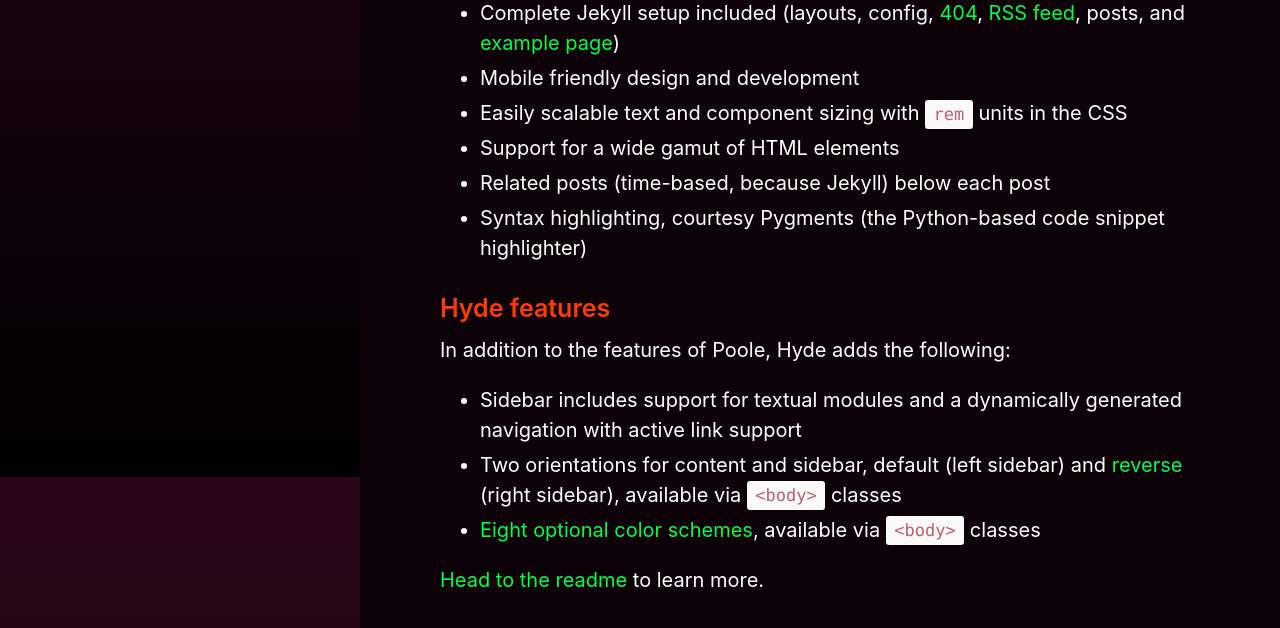
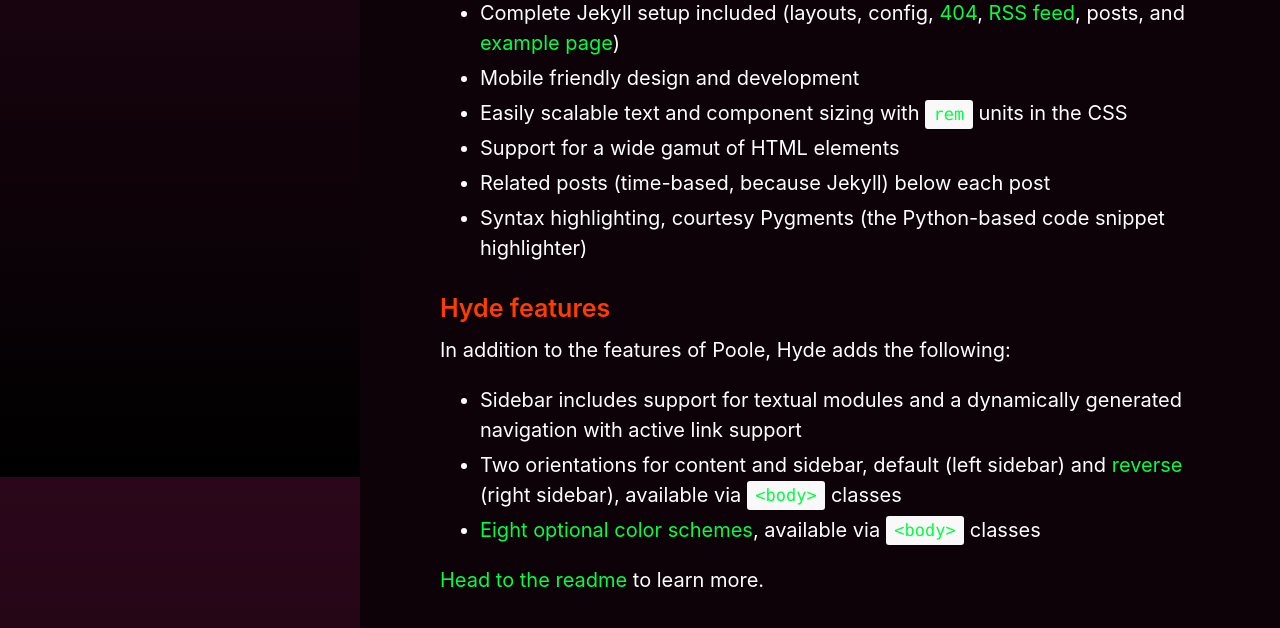
Before and after one commit to buckybean/buckybean.github.io, a Jekyll site: the page built from _posts/2013-12-28-introducing-hyde.md, in a window 1280 px wide and 1400 px high, scrolled down 273 px. Shown: the part 150-778 px from the top of the window. Built offline with Jekyll 4.4.1, drawn with Linux system fonts in a browser that asks for light colours.

Commit message:
Update main.scss

```diff
--- a/assets/css/main.scss
+++ b/assets/css/main.scss
@@ -7,6 +7,8 @@
 $body-bg: #0D0208;
 $heading-color: #FF3C00;
 $link-color: #00FF41;
+
+$code-color: #00FF41;
 
 // Hyde theming
 $sidebar-bg-color: #0D0208;
```
